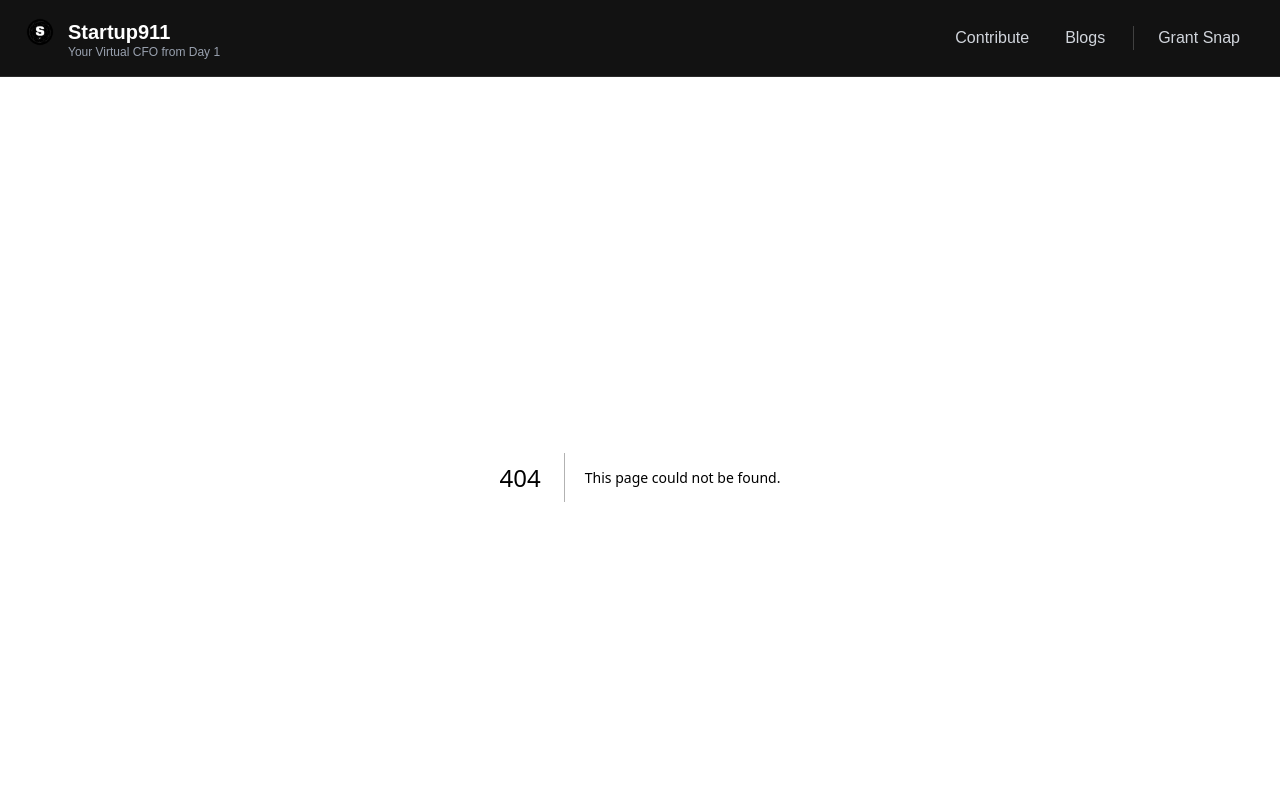
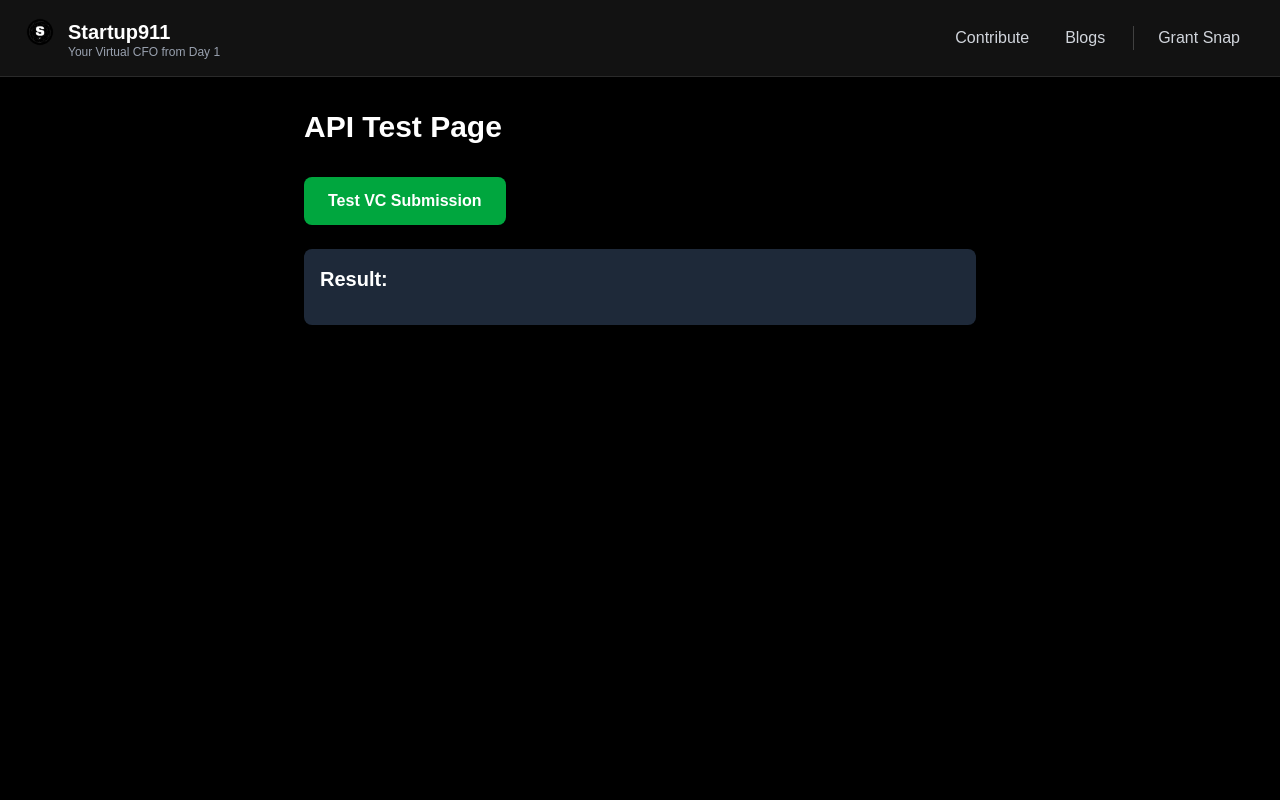
Before and after one commit to hmmmmmanshu/startup911-app, a Next.js app: page /test-api in a window 1280 px wide. Before the commit this address had no page. Shown: the top 800 px of the page. Built offline with nearby package versions, Linux system fonts and the light colour scheme.

Commit message:
Add test API page to debug VC submission 500 error

```diff
--- /dev/null
+++ b/src/app/test-api/page.tsx
@@ -0,0 +1,61 @@
+"use client";
+
+import { useState } from 'react';
+
+export default function TestAPIPage() {
+  const [result, setResult] = useState<string>('');
+  const [loading, setLoading] = useState(false);
+
+  const testVCSubmission = async () => {
+    setLoading(true);
+    setResult('Testing...');
+
+    try {
+      const response = await fetch('/api/submit-contribution', {
+        method: 'POST',
+        headers: {
+          'Content-Type': 'application/json',
+        },
+        body: JSON.stringify({
+          submission_type: 'vc',
+          submission_data: {
+            name: 'Test VC Firm',
+            website: 'https://testvc.com',
+            about: 'This is a test VC firm',
+            sector: 'Technology & Software',
+            stage_focus: 'Seed',
+            region_focus: 'India'
+          },
+        }),
+      });
+
+      const data = await response.json();
+      setResult(JSON.stringify(data, null, 2));
+    } catch (error) {
+      setResult(`Error: ${error}`);
+    } finally {
+      setLoading(false);
+    }
+  };
+
+  return (
+    <div className="min-h-screen bg-black text-white p-8">
+      <div className="max-w-2xl mx-auto">
+        <h1 className="text-3xl font-bold mb-8">API Test Page</h1>
+
+        <button
+          onClick={testVCSubmission}
+          disabled={loading}
+          className="px-6 py-3 bg-green-600 hover:bg-green-700 disabled:bg-gray-600 text-white font-semibold rounded-lg transition-colors mb-6"
+        >
+          {loading ? 'Testing...' : 'Test VC Submission'}
+        </button>
+
+        <div className="bg-gray-800 p-4 rounded-lg">
+          <h2 className="text-xl font-semibold mb-4">Result:</h2>
+          <pre className="whitespace-pre-wrap text-sm">{result}</pre>
+        </div>
+      </div>
+    </div>
+  );
+}
```
